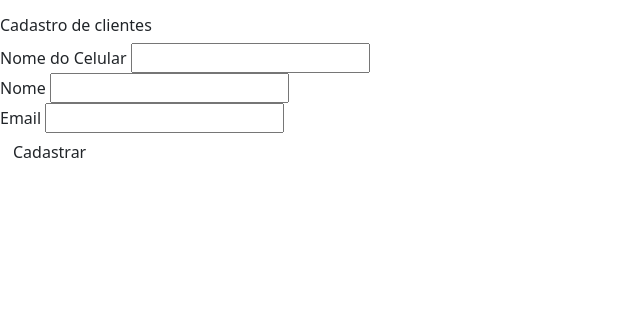
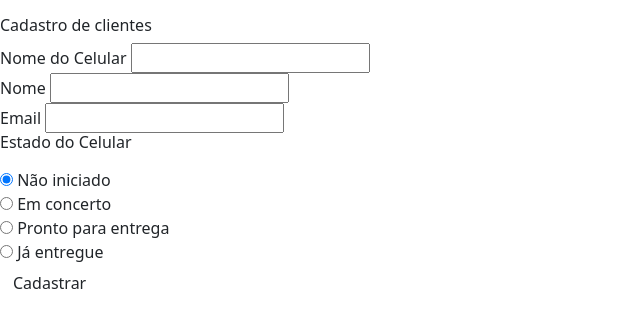
Before and after one commit to Dragonofdark/Site-PW_Conserto-de-Celulares, a PHP site: page /admin/clientes/clientes.php in a window 1280 px wide. Shown: the part 72-400 px from the top of the page, without its empty margins (0-640 px from the left). Run offline with PHP 8.4, Linux system fonts and the light colour scheme; some libraries are stand-ins or nearby versions.

Commit message:
Update clientes.php

```diff
--- a/Site PW_Conserto de Celulares/admin/clientes/clientes.php
+++ b/Site PW_Conserto de Celulares/admin/clientes/clientes.php
@@ -28,7 +28,7 @@
                 <div class="load"></div>
                 <div class="input-field">
                     <label>Nome do Celular</label>
-                    <input type="text" name="cel_nome"
+                    <input type="text" name="cel_nome">
                 </div>
                 <div class="input-field">
                     <label>Nome</label>
@@ -38,6 +38,31 @@
                     <label>Email</label>
                     <input type="text" name="cli_email">
                 </div>
+
+                <fieldset>
+                    <legend><h6>Estado do Celular</h6></legend>
+
+                    <div>
+                        <input type="radio" id="nao Iniciado" name="drone" value="nao iniciado" checked/>
+                        <label for="nao Iniciado">Não iniciado</label>
+                    </div>
+
+                     <div>
+                         <input type="radio" id="em concerto" name="drone" value="em concerto" />
+                         <label for="em concerto">Em concerto</label>
+                     </div>
+
+                        <div>
+                            <input type="radio" id="pronto para entrega" name="drone" value="pronto para entrega" />
+                           <label for="pronto para entrega">Pronto para entrega</label>
+                       </div>
+
+                      <div>
+                            <input type="radio" id="ja entregue" name="drone" value="ja entregue" />
+                           <label for="ja entregue">Já entregue</label>
+                        </div>
+                    </fieldset>
+
                 <input class="btn indigo" type="submit" value="Cadastrar">
             </form>
             <div class="msg"></div>
```
